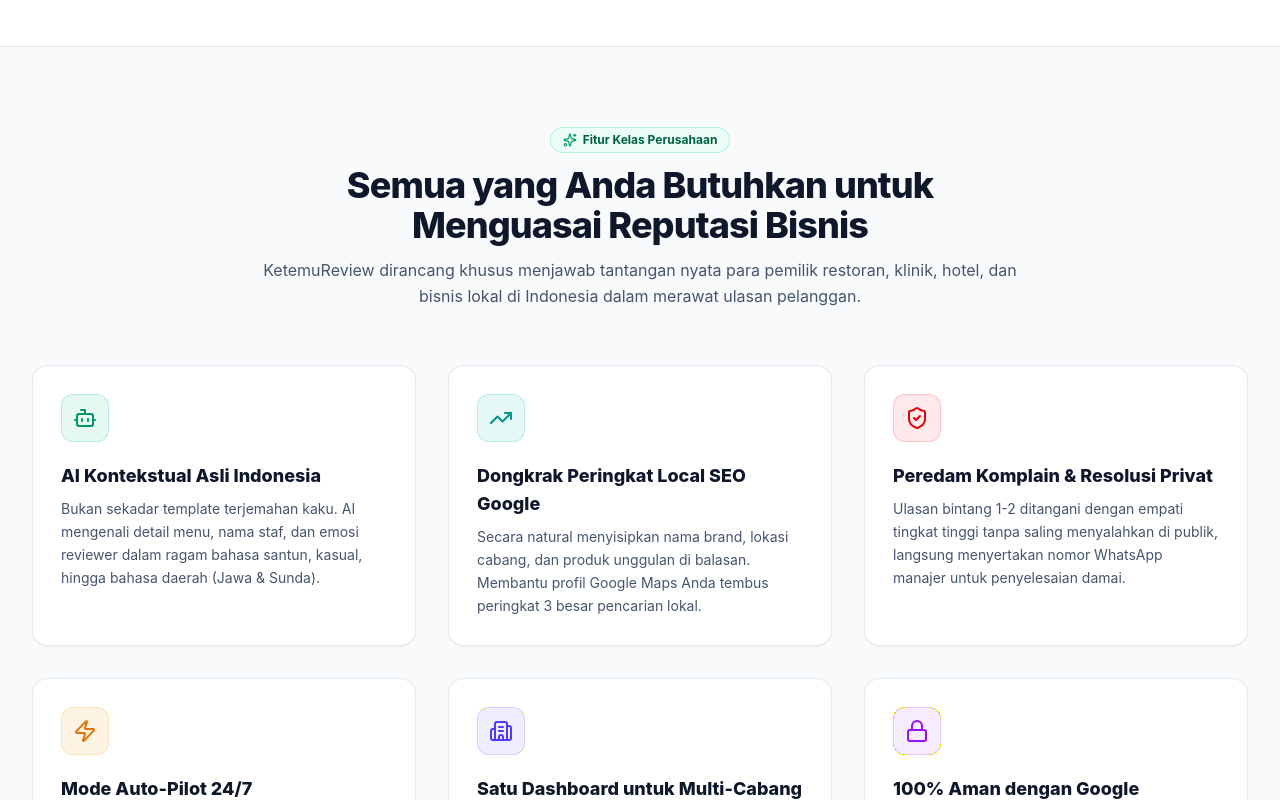
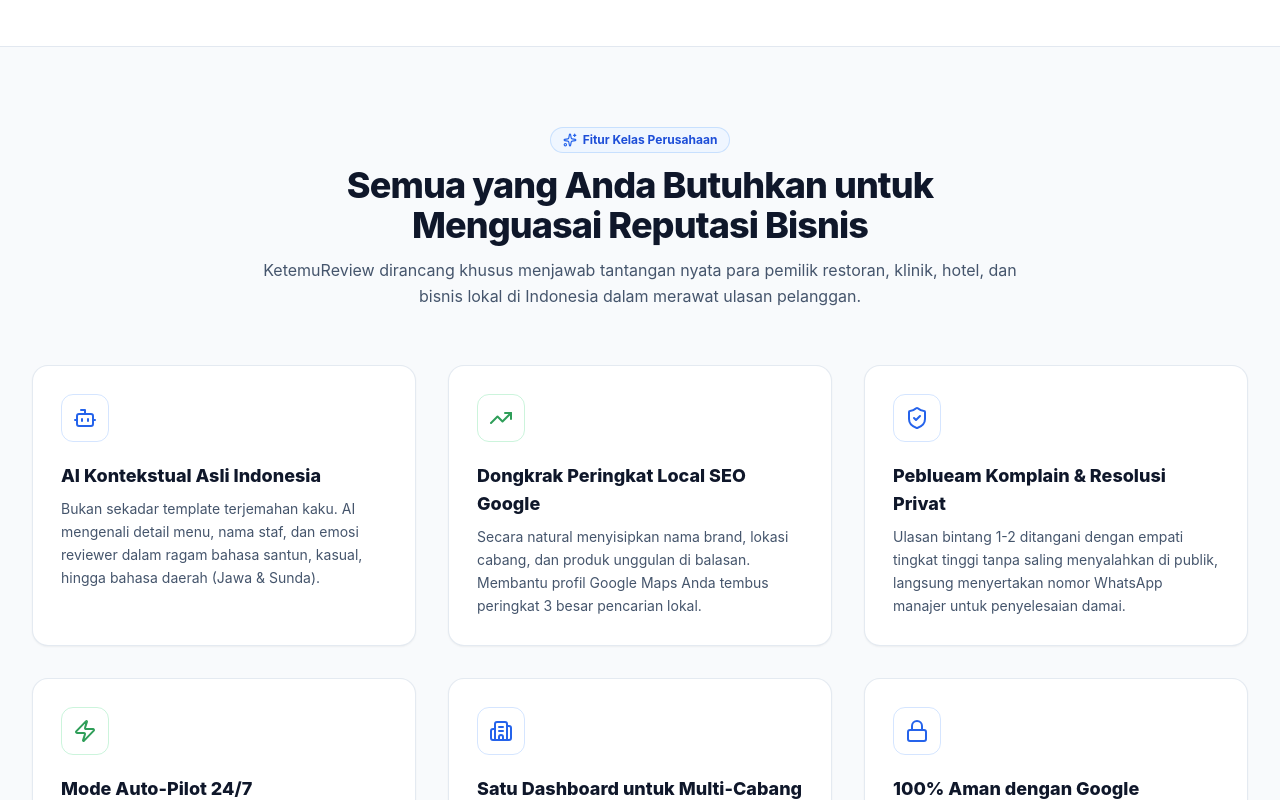
Before and after one commit to hakimarie/ketemuulasan, a React (Vite) app: page / in a window 1280 px wide. Shown: the part 2680-3480 px from the top of the page. Built offline with nearby package versions, Linux system fonts and the light colour scheme.

Commit message:
Align KetemuReview visual system with KetemuTerus brand DNA

```diff
--- a/src/components/FeaturesShowcase.tsx
+++ b/src/components/FeaturesShowcase.tsx
@@ -14,37 +14,37 @@
   const features = [
     {
       icon: Bot,
-      color: 'bg-emerald-500/10 text-emerald-600 border-emerald-500/20',
+      color: 'bg-[#EFF6FF]0/10 text-[#2563EB] border-blue-500/20',
       title: 'AI Kontekstual Asli Indonesia',
       desc: 'Bukan sekadar template terjemahan kaku. AI mengenali detail menu, nama staf, dan emosi reviewer dalam ragam bahasa santun, kasual, hingga bahasa daerah (Jawa & Sunda).',
     },
     {
       icon: TrendingUp,
-      color: 'bg-teal-500/10 text-teal-600 border-teal-500/20',
+      color: 'bg-[#ECFDF3]0/10 text-[#2F9E59] border-green-500/20',
       title: 'Dongkrak Peringkat Local SEO Google',
       desc: 'Secara natural menyisipkan nama brand, lokasi cabang, dan produk unggulan di balasan. Membantu profil Google Maps Anda tembus peringkat 3 besar pencarian lokal.',
     },
     {
       icon: ShieldCheck,
-      color: 'bg-red-500/10 text-red-600 border-red-500/20',
-      title: 'Peredam Komplain & Resolusi Privat',
+      color: 'bg-[#EFF6FF]0/10 text-[#2563EB] border-blue-500/20',
+      title: 'Peblueam Komplain & Resolusi Privat',
       desc: 'Ulasan bintang 1-2 ditangani dengan empati tingkat tinggi tanpa saling menyalahkan di publik, langsung menyertakan nomor WhatsApp manajer untuk penyelesaian damai.',
     },
     {
       icon: Zap,
-      color: 'bg-amber-500/10 text-amber-600 border-amber-500/20',
+      color: 'bg-[#ECFDF3]0/10 text-[#2F9E59] border-green-500/20',
       title: 'Mode Auto-Pilot 24/7',
       desc: 'Atur balasan otomatis untuk ulasan bintang 5 dengan jeda 3-5 menit agar tetap tampak alami. Bisnis tetap responsif meski Anda sedang sibuk melayani tamu.',
     },
     {
       icon: Building2,
-      color: 'bg-indigo-500/10 text-indigo-600 border-indigo-500/20',
+      color: 'bg-[#EFF6FF]0/10 text-[#2563EB] border-blue-500/20',
       title: 'Satu Dashboard untuk Multi-Cabang',
       desc: 'Pantau dan balas ulasan dari 3 hingga puluhan cabang outlet di seluruh kota Indonesia tanpa repot berganti-ganti akun Google.',
     },
     {
       icon: Lock,
-      color: 'bg-purple-500/10 text-purple-600 border-purple-500/20',
+      color: 'bg-[#EFF6FF]0/10 text-[#2563EB] border-blue-500/20',
       title: '100% Aman dengan Google Business API',
       desc: 'Integrasi resmi menggunakan protokol Google OAuth 2.0. Tidak ada kata sandi yang disimpan, akun bisnis Anda aman dari risiko pembatasan atau penalti.',
     },
@@ -54,11 +54,11 @@
     <section className="py-20 bg-slate-50 border-b border-slate-200">
       <div className="max-w-7xl mx-auto px-4 sm:px-6 lg:px-8">
         <div className="text-center max-w-3xl mx-auto mb-14">
-          <div className="inline-flex items-center gap-1.5 px-3 py-1 rounded-full bg-emerald-50 text-emerald-800 text-xs font-bold border border-emerald-200/80 mb-3">
-            <Sparkles className="w-3.5 h-3.5 text-emerald-600" />
+          <div className="inline-flex items-center gap-1.5 px-3 py-1 rounded-full bg-[#EFF6FF] text-[#1D4ED8] text-xs font-bold border border-[#BFDBFE]/80 mb-3">
+            <Sparkles className="w-3.5 h-3.5 text-[#2563EB]" />
             Fitur Kelas Perusahaan
           </div>
-          <h2 className="text-3xl sm:text-4xl font-extrabold text-slate-900 tracking-tight">
+          <h2 className="text-3xl sm:text-4xl font-extrabold text-[#0F172A] tracking-tight">
             Semua yang Anda Butuhkan untuk Menguasai Reputasi Bisnis
           </h2>
           <p className="mt-3 text-slate-600 text-sm sm:text-base leading-relaxed">
@@ -78,7 +78,7 @@
                 <div className={`w-12 h-12 rounded-xl flex items-center justify-center border mb-5 ${feat.color}`}>
                   <Icon className="w-6 h-6" />
                 </div>
-                <h3 className="font-extrabold text-slate-900 text-lg mb-2 group-hover:text-emerald-700 transition-colors">
+                <h3 className="font-extrabold text-[#0F172A] text-lg mb-2 group-hover:text-[#2563EB] transition-colors">
                   {feat.title}
                 </h3>
                 <p className="text-slate-600 text-xs sm:text-sm leading-relaxed">
```
